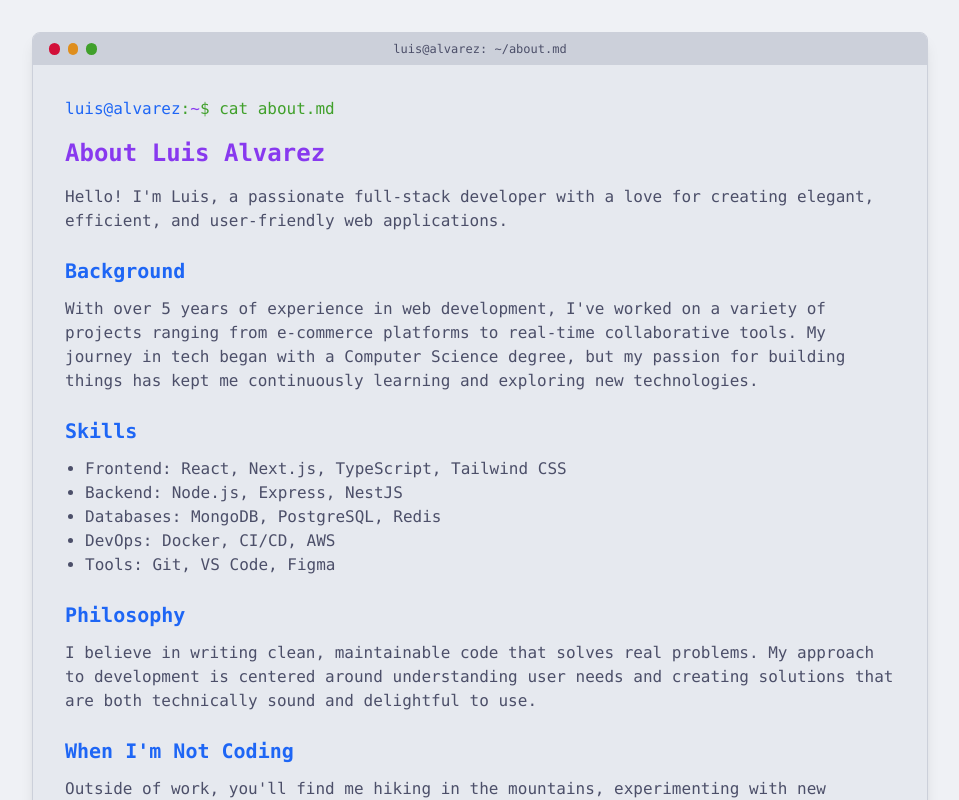
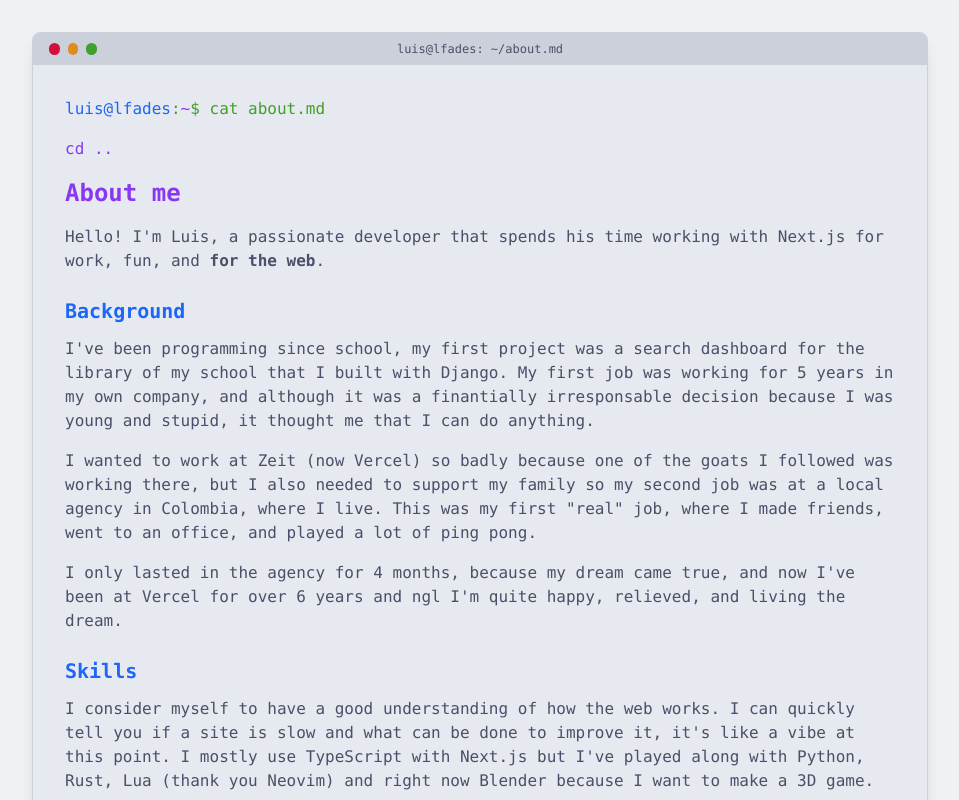
Before and after one commit to lfades/lfades-site, a Next.js app: page /about in a window 1280 px wide. Shown: the top 800 px of the page, without its empty margins (160-1119 px from the left). Built offline with nearby package versions, Linux system fonts and the light colour scheme.

Commit message:
Updated about

```diff
--- a/app/(main)/about/page.tsx
+++ b/app/(main)/about/page.tsx
@@ -1,78 +1,91 @@
-import Link from "next/link"
-import { Terminal } from "@/components/terminal"
+import Link from "next/link";
+import { Terminal } from "@/components/terminal";
+import { TerminalLine } from "@/components/terminal-line";
 
 export default function AboutPage() {
 	return (
 		<div className="min-h-screen bg-ctp-base text-ctp-text font-mono">
-      <Terminal title="luis@alvarez: ~/about.md">
+			<Terminal path="~/about.md">
 				<div className="p-4">
-          <div className="mb-4 text-ctp-green">
-            <span className="text-ctp-blue">luis@alvarez</span>:<span className="text-ctp-mauve">~</span>$ cat about.md
+					<TerminalLine className="mb-4" text="cat about.md" />
+
+					<div className="mb-4">
+						<Link
+							href="/"
+							className="text-ctp-mauve hover:text-ctp-lavender hover:underline"
+						>
+							cd ..
+						</Link>
 					</div>
 
 					<div className="prose prose-invert max-w-none">
-            <h1 className="text-2xl font-bold text-ctp-mauve mb-4">About Luis Alvarez</h1>
+						<h1 className="text-2xl font-bold text-ctp-mauve mb-4">About me</h1>
 
 						<p className="mb-4">
-              Hello! I'm Luis, a passionate full-stack developer with a love for creating elegant, efficient, and
-              user-friendly web applications.
+							Hello! I'm Luis, a passionate developer that spends his time
+							working with Next.js for work, fun, and <b>for the web</b>.
 						</p>
 
-            <h2 className="text-xl font-bold text-ctp-blue mt-6 mb-3">Background</h2>
+						<h2 className="text-xl font-bold text-ctp-blue mt-6 mb-3">
+							Background
+						</h2>
 
 						<p className="mb-4">
-              With over 5 years of experience in web development, I've worked on a variety of projects ranging from
-              e-commerce platforms to real-time collaborative tools. My journey in tech began with a Computer Science
-              degree, but my passion for building things has kept me continuously learning and exploring new
-              technologies.
+							I've been programming since school, my first project was a search
+							dashboard for the library of my school that I built with Django.
+							My first job was working for 5 years in my own company, and
+							although it was a finantially irresponsable decision because I was
+							young and stupid, it thought me that I can do anything.
+						</p>
+						<p className="mb-4">
+							I wanted to work at Zeit (now Vercel) so badly because one of the
+							goats I followed was working there, but I also needed to support
+							my family so my second job was at a local agency in Colombia,
+							where I live. This was my first "real" job, where I made friends,
+							went to an office, and played a lot of ping pong.
+						</p>
+						<p className="mb-4">
+							I only lasted in the agency for 4 months, because my dream came
+							true, and now I've been at Vercel for over 6 years and ngl I'm
+							quite happy, relieved, and living the dream.
 						</p>
 
-            <h2 className="text-xl font-bold text-ctp-blue mt-6 mb-3">Skills</h2>
+						<h2 className="text-xl font-bold text-ctp-blue mt-6 mb-3">
+							Skills
+						</h2>
+						<p className="mb-4">
+							I consider myself to have a good understanding of how the web
+							works. I can quickly tell you if a site is slow and what can be
+							done to improve it, it's like a vibe at this point. I mostly use
+							TypeScript with Next.js but I've played along with Python, Rust,
+							Lua (thank you Neovim) and right now Blender because I want to
+							make a 3D game.
+						</p>
 
-            <ul className="list-disc pl-5 mb-4">
-              <li>Frontend: React, Next.js, TypeScript, Tailwind CSS</li>
-              <li>Backend: Node.js, Express, NestJS</li>
-              <li>Databases: MongoDB, PostgreSQL, Redis</li>
-              <li>DevOps: Docker, CI/CD, AWS</li>
-              <li>Tools: Git, VS Code, Figma</li>
-            </ul>
-
-            <h2 className="text-xl font-bold text-ctp-blue mt-6 mb-3">Philosophy</h2>
+						<h2 className="text-xl font-bold text-ctp-blue mt-6 mb-3">
+							Philosophy
+						</h2>
 
 						<p className="mb-4">
-              I believe in writing clean, maintainable code that solves real problems. My approach to development is
-              centered around understanding user needs and creating solutions that are both technically sound and
-              delightful to use.
-            </p>
-
-            <h2 className="text-xl font-bold text-ctp-blue mt-6 mb-3">When I'm Not Coding</h2>
-
-            <p className="mb-4">
-              Outside of work, you'll find me hiking in the mountains, experimenting with new cooking recipes, or diving
-              into a good book. I'm also an avid open-source contributor and enjoy attending tech meetups and
-              conferences.
-            </p>
-
-            <h2 className="text-xl font-bold text-ctp-blue mt-6 mb-3">Let's Connect</h2>
-
-            <p className="mb-4">
-              I'm always open to discussing new projects, technologies, or opportunities. Feel free to reach out through
-              any of the channels listed on my contact page.
+							I aim to be as responsible and useful as possible. That means I
+							work hard and family comes first, because good things come from
+							the sweet of doing something meaningful for something bigger than
+							me.
 						</p>
 					</div>
 
 					<div className="mt-6">
-            <Link href="/" className="text-ctp-mauve hover:text-ctp-lavender hover:underline">
+						<Link
+							href="/"
+							className="text-ctp-mauve hover:text-ctp-lavender hover:underline"
+						>
 							cd ..
 						</Link>
 					</div>
 
-          <div className="mt-4 text-ctp-green">
-            <span className="text-ctp-blue">luis@alvarez</span>:<span className="text-ctp-mauve">~/about.md</span>${" "}
-            <span className="animate-pulse">█</span>
-          </div>
+					<TerminalLine className="mt-4" path="~/about.md" />
 				</div>
 			</Terminal>
 		</div>
-  )
+	);
 }
--- a/components/neofetch.tsx
+++ b/components/neofetch.tsx
@@ -41,9 +41,6 @@ export function Neofetch() {
 
 					<div className="col-span-3 text-ctp-blue">Theme:</div>
 					<div className="col-span-9 text-ctp-text">Catppuccin</div>
-
-					<div className="col-span-3 text-ctp-blue">WM:</div>
-					<div className="col-span-9 text-ctp-text">Agile, Scrum</div>
 
 					<div className="col-span-3 text-ctp-blue">Terminal:</div>
 					<div className="col-span-9 text-ctp-text">Wezterm</div>
--- a/components/terminal-line.tsx
+++ b/components/terminal-line.tsx
@@ -1,13 +1,14 @@
 import { cn } from "@/lib/utils";
 
 export function TerminalLine({
+	path = "~",
 	text,
 	className,
-}: { text?: string; className?: string }) {
+}: { path?: string; text?: string; className?: string }) {
 	return (
 		<div className={cn("mb-2 text-ctp-green", className)}>
 			<span className="text-ctp-blue">luis@lfades</span>:
-			<span className="text-ctp-mauve">~</span>$ {text || "█"}
+			<span className="text-ctp-mauve">{path}</span>$ {text || "█"}
 		</div>
 	);
 }
--- a/components/terminal.tsx
+++ b/components/terminal.tsx
@@ -2,10 +2,10 @@ import type { ReactNode } from "react";
 
 interface TerminalProps {
 	children: ReactNode;
-	title?: string;
+	path?: string;
 }
 
-export function Terminal({ children, title = "luis@lfades" }: TerminalProps) {
+export function Terminal({ children, path }: TerminalProps) {
 	return (
 		<div className="bg-ctp-mantle border border-ctp-surface0 rounded-lg shadow-lg overflow-hidden max-w-4xl mx-auto my-8">
 			<div className="bg-ctp-surface0 px-4 py-2 flex items-center">
@@ -15,7 +15,7 @@ export function Terminal({ children, title = "luis@lfades" }: TerminalProps) {
 					<div className="w-3 h-3 rounded-full inline-block mr-2 bg-ctp-green"></div>
 				</div>
 				<div className="text-ctp-text text-xs flex-grow text-center">
-					{title}
+					luis@lfades{path && `: ${path}`}
 				</div>
 				<div className="w-14"></div>
 			</div>
```
Lines whose indentation alone changed are shown as unchanged.
